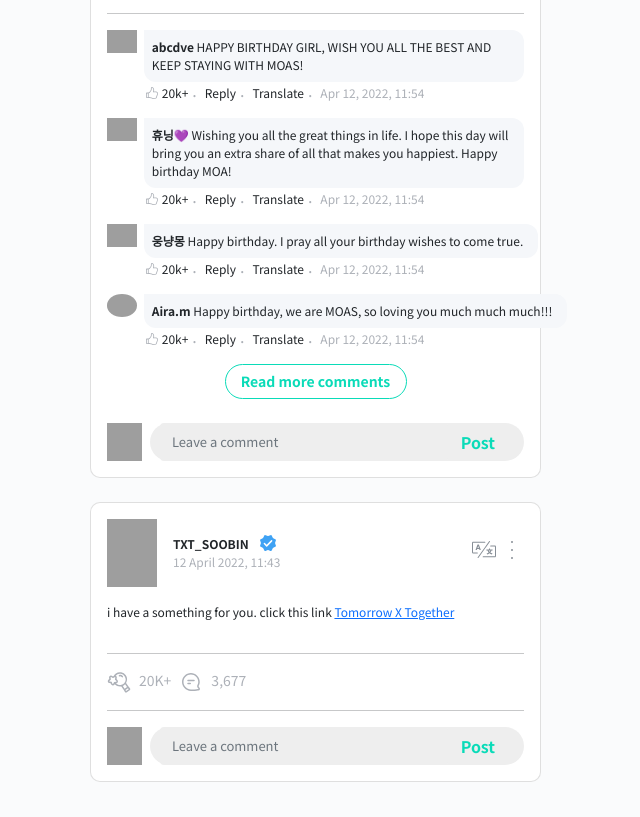
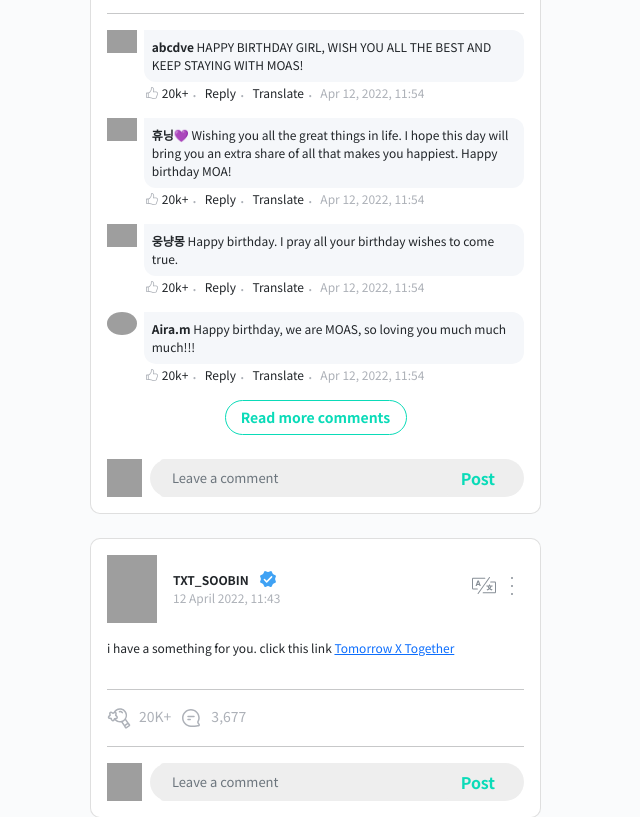
Before and after one commit to rylanristia/apriliav2, a Laravel app: page /weverse in a window 1280 px wide. Shown: the part 3957-4774 px from the top of the page, without its empty margins (277-917 px from the left). Before the commit the page ends 4739 px from the top, so only its background shows below. Run offline with Laravel 9, Linux system fonts and the light colour scheme; the visitor is signed in with stand-in values (Sample User, id 1); grey boxes are pictures that could not be loaded.

Commit message:
responsive fixing

```diff
--- a/resources/views/pages/weverse.blade.php
+++ b/resources/views/pages/weverse.blade.php
@@ -568,7 +568,7 @@
                                     </div>
                                     <div class="col-11">
                                         <div>
-                                            <p class="comment-txt">
+                                            <p class="comment-txt" style="max-width: 100%">
                                                 <strong>TXT_HUENINGKAI</strong><img src="./images/verified.svg" alt=""
                                                     width="13px" class="ms-1 verified">
                                                 ?????????????????????????????????? really?
@@ -711,7 +711,7 @@
                                     </div>
                                     <div class="col-11">
                                         <div>
-                                            <p class="comment-moa">
+                                            <p class="comment-moa" style="max-width: 100%">
                                                 <strong>웅냥몽</strong>
                                                 Happy birthday. I pray all your birthday wishes to come true.
                                             </p>
@@ -735,7 +735,7 @@
                                     </div>
                                     <div class="col-11">
                                         <div>
-                                            <p class="comment-moa">
+                                            <p class="comment-moa" style="max-width: 100%">
                                                 <strong>Aira.m</strong>
                                                 Happy birthday, we are MOAS, so loving you much much much!!!
                                             </p>
```
